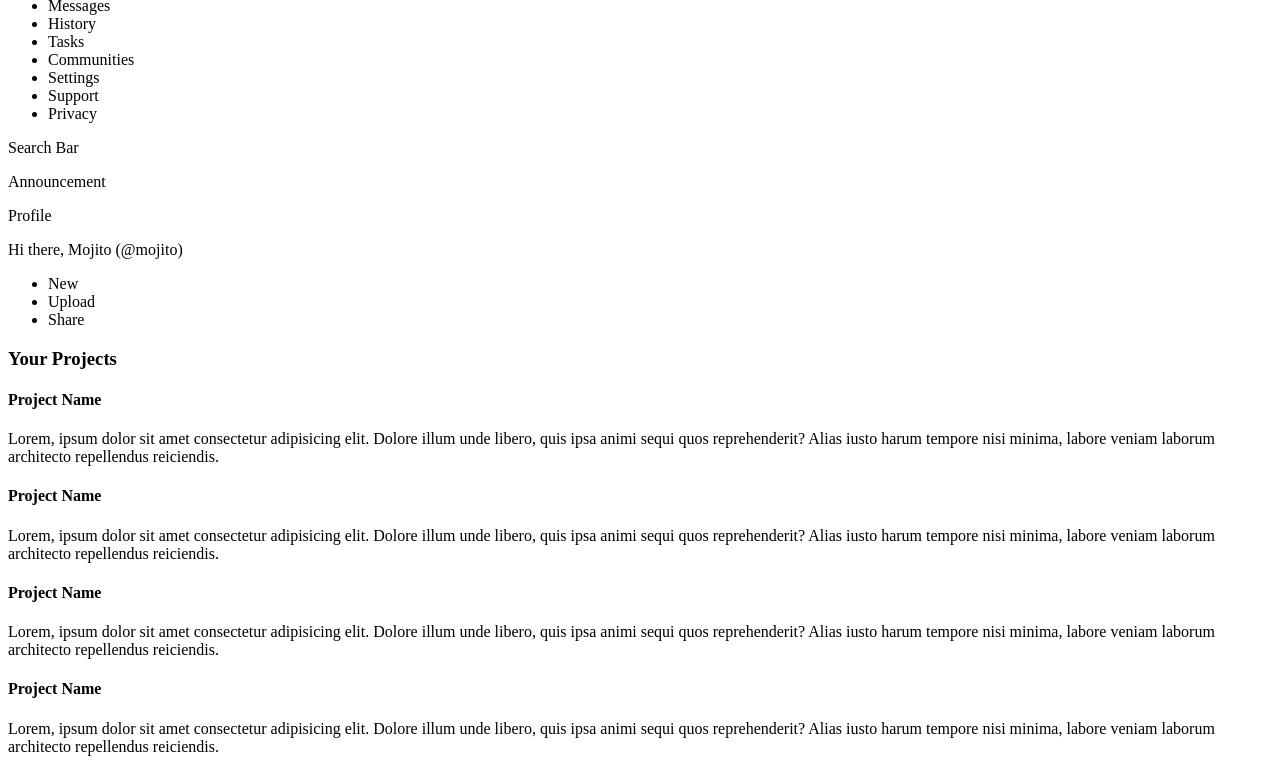
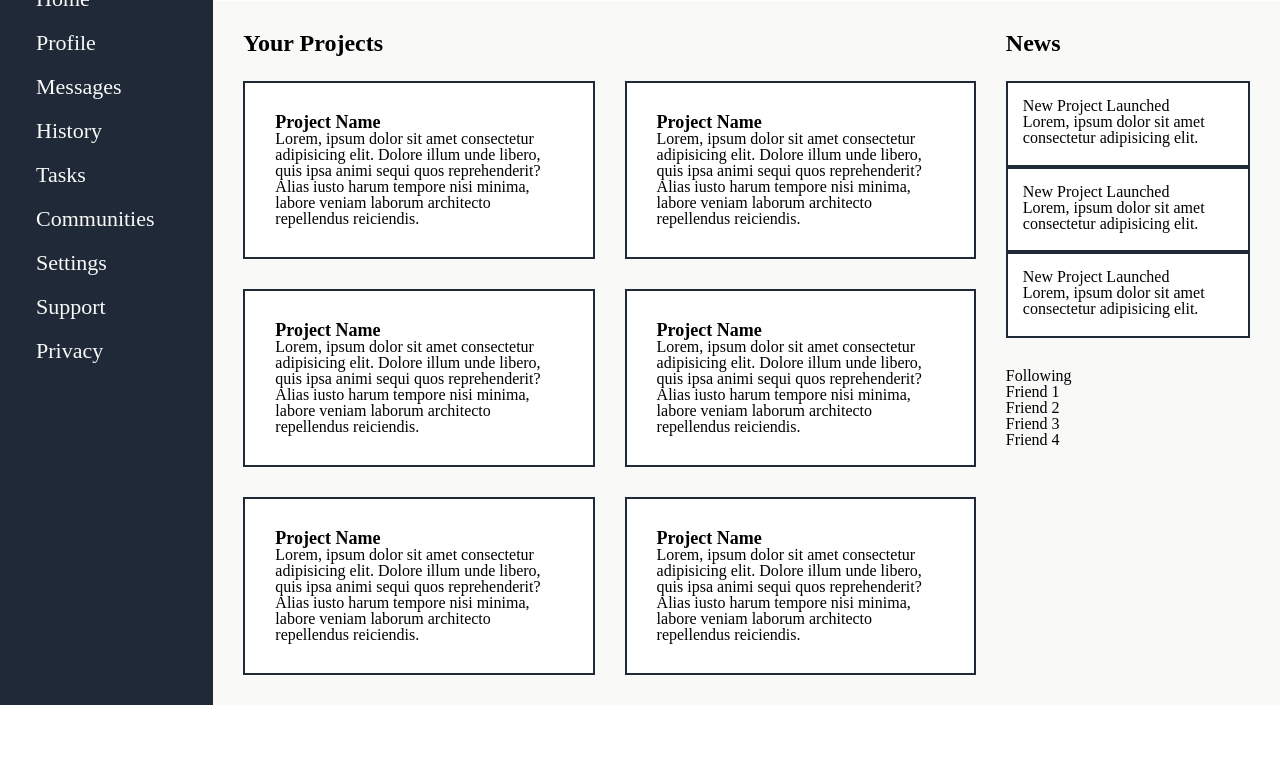
Before and after one commit to vu3xk41997/odin-admin_dashboard, a plain HTML site: page index.html in a window 1280 px wide. Shown: the part 119-893 px from the top of the page. After the commit the page ends 824 px from the top, so only its background shows below. Drawn offline with Linux system fonts and the light colour scheme.

Commit message:
set context as grid

```diff
--- a/index.html
+++ b/index.html
@@ -5,6 +5,7 @@
     <meta http-equiv="X-UA-Compatible" content="IE=edge">
     <meta name="viewport" content="width=device-width, initial-scale=1.0">
     <title>Admin Dashboard</title>
+    <link rel="stylesheet" href="style.css">
 </head>
 <body>
     <div class="sidebar">
@@ -39,23 +40,7 @@
         </div>
         <div class="context">
             <div class="projects">
-                <div class="cards">
-                    <h3>Your Projects</h3>
-                    <h4>Project Name</h4>
-                    <p>Lorem, ipsum dolor sit amet consectetur adipisicing elit. Dolore illum unde libero, quis ipsa animi sequi quos reprehenderit? Alias iusto harum tempore nisi minima, labore veniam laborum architecto repellendus reiciendis.</p>
-                </div>
-                <div class="cards">
-                    <h4>Project Name</h4>
-                    <p>Lorem, ipsum dolor sit amet consectetur adipisicing elit. Dolore illum unde libero, quis ipsa animi sequi quos reprehenderit? Alias iusto harum tempore nisi minima, labore veniam laborum architecto repellendus reiciendis.</p>
-                </div>
-                <div class="cards">
-                    <h4>Project Name</h4>
-                    <p>Lorem, ipsum dolor sit amet consectetur adipisicing elit. Dolore illum unde libero, quis ipsa animi sequi quos reprehenderit? Alias iusto harum tempore nisi minima, labore veniam laborum architecto repellendus reiciendis.</p>
-                </div>
-                <div class="cards">
-                    <h4>Project Name</h4>
-                    <p>Lorem, ipsum dolor sit amet consectetur adipisicing elit. Dolore illum unde libero, quis ipsa animi sequi quos reprehenderit? Alias iusto harum tempore nisi minima, labore veniam laborum architecto repellendus reiciendis.</p>
-                </div>
+                <h3>Your Projects</h3>
                 <div class="cards">
                     <h4>Project Name</h4>
                     <p>Lorem, ipsum dolor sit amet consectetur adipisicing elit. Dolore illum unde libero, quis ipsa animi sequi quos reprehenderit? Alias iusto harum tempore nisi minima, labore veniam laborum architecto repellendus reiciendis.</p>
@@ -83,11 +68,18 @@
             </div>
             <div class="news">
                 <h3>News</h3>
-                <ul>
-                    <li>New Project Launched</li>
-                    <li>New Project Launched</li>
-                    <li>New Project Launched</li>
-                </ul>
+                <div class="announcement">
+                    <h5>New Project Launched</h5>
+                    <p>Lorem, ipsum dolor sit amet consectetur adipisicing elit.</p>
+                </div>
+                <div class="announcement">
+                    <h5>New Project Launched</h5>
+                    <p>Lorem, ipsum dolor sit amet consectetur adipisicing elit.</p>
+                </div>
+                <div class="announcement">
+                    <h5>New Project Launched</h5>
+                    <p>Lorem, ipsum dolor sit amet consectetur adipisicing elit.</p>
+                </div>
             </div>
             <div class="following">
                 <h3>Following</h3>
--- a/style.css
+++ b/style.css
@@ -47,5 +47,105 @@ table {
 	border-collapse: collapse;
 	border-spacing: 0;
 }
+/* CSS reset */
 
-/* CSS reset */
+body {
+	display: grid;
+	grid-template-columns: 1fr 5fr;
+	grid-template-rows: 1fr 3fr;
+}
+
+.sidebar {
+	background-color: #1f2937;
+	color: #f9faf8;
+	font-size: 22px;
+	line-height: 2;
+	grid-column: 1 / 2;
+	grid-row: 1 / 3;
+}
+
+.sidebar h1 {
+	font-size: 48px;
+	text-align: center;
+}
+
+.sidebar ul {
+	padding-left: 36px;
+	padding-right: 36px;
+}
+
+.container {
+	grid-column: 2 / 3;
+	grid-row: 1 / 3;
+}
+
+.header {
+	display: grid;
+	grid-template-rows: 2fr 3fr;
+}
+
+.context {
+	display: grid;
+	grid-template-columns: 3fr 1fr;
+	grid-template-rows: 1fr 1fr;
+	gap: 30px;
+	background-color: #f9faf8;
+	padding: 30px;
+}
+
+.projects {
+	grid-column: 1 / 2;
+	grid-row: 1 / 3;
+	display: grid;
+	grid-template-columns: repeat(auto-fit, minmax(300px, 1fr));
+	gap: 30px;
+	padding-top: 50px;
+	position: relative;
+}
+
+.projects h3 {
+	font-size: 24px;
+	font-weight: bolder;
+	position: absolute;
+	left: 0;
+	top: 0;
+}
+
+.cards {
+	padding: 30px;
+	border: 2px solid #1f2937;
+	background-color: white;
+}
+
+.cards h4 {
+	font-size: 18px;
+	font-weight: bold;
+}
+
+.news {
+	grid-column: 2 / 3;
+	grid-row: 1 / 2;
+	display: grid;
+	grid-template-rows: repeat(3, 1fr);
+	position: relative;
+	padding-top: 50px;
+}
+
+.news h3 {
+	font-size: 24px;
+	font-weight: bolder;
+	position: absolute;
+	top: 0;
+	left: 0;
+}
+
+.announcement {
+	padding: 15px;
+	border: 2px solid #1f2937;
+	background-color: white;
+}
+
+.following {
+	grid-column: 2 / 3;
+	grid-row: 2 / 3;
+}
```
